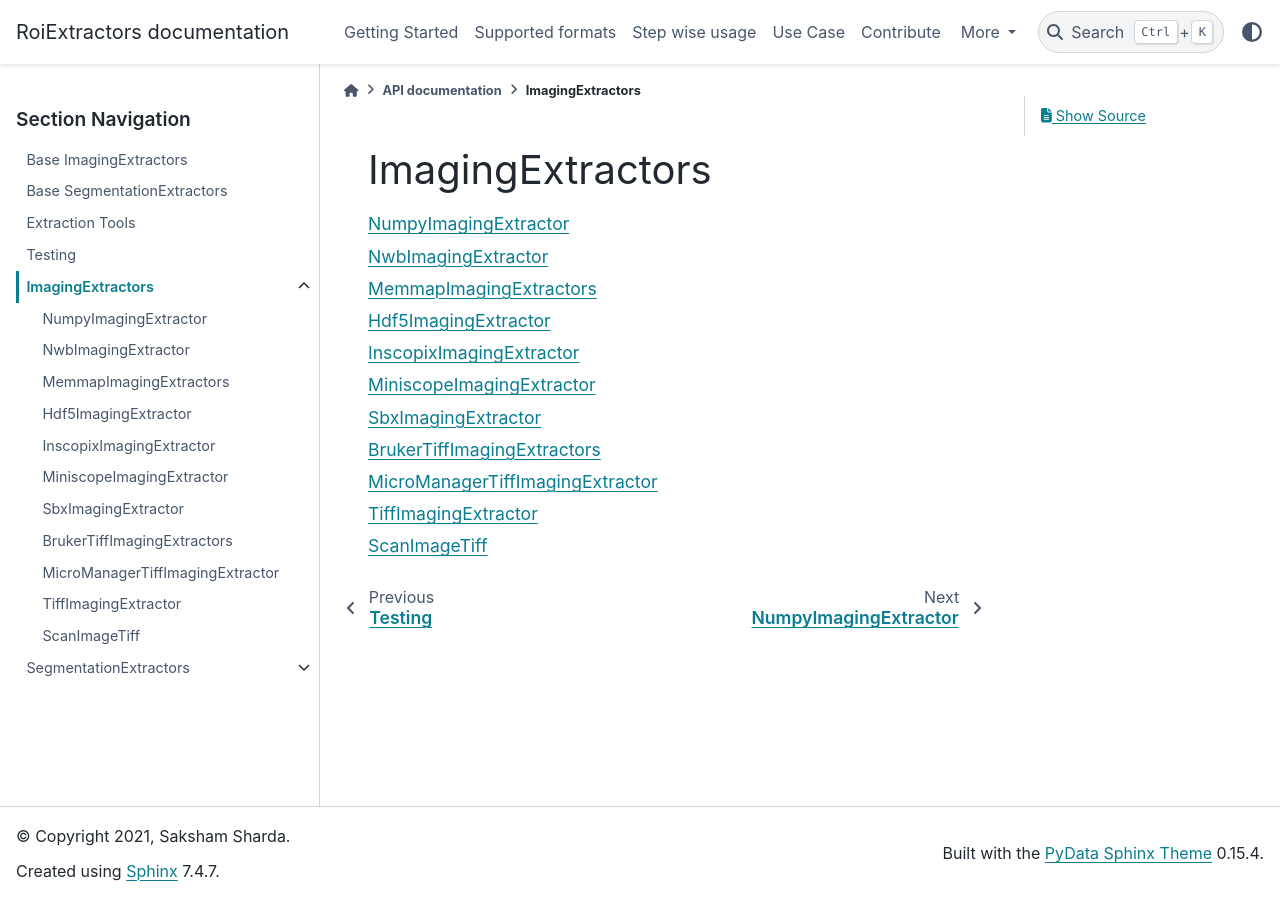
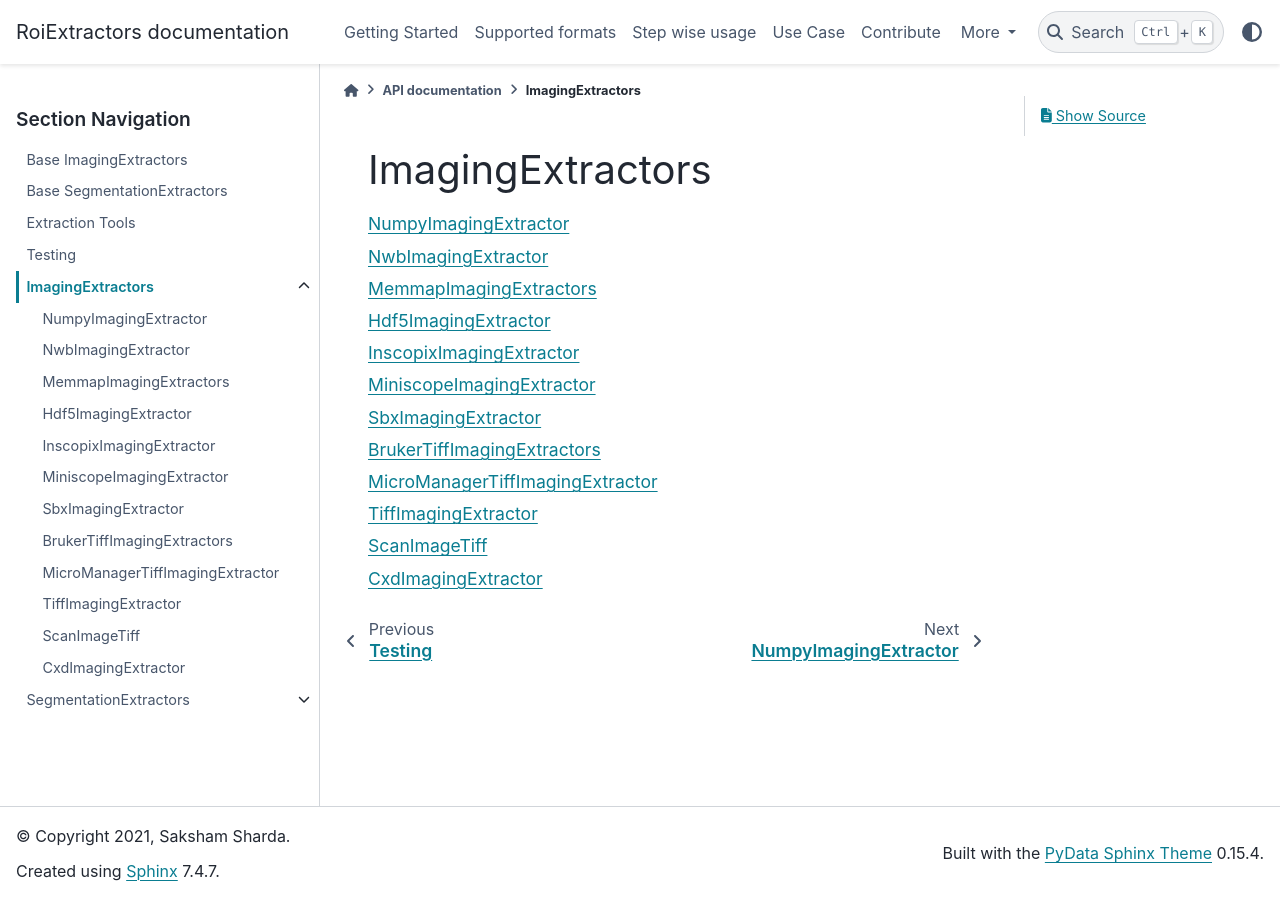
Before and after one commit to catalystneuro/roiextractors, a Sphinx documentation site: the page built from docs/source/api/imaging_extractors/index.rst, in a window 1280 px wide. Built offline with Sphinx 7.4.7 and the PyData theme 0.15.4, drawn with Linux system fonts in a browser that asks for light colours.

```diff
--- /dev/null
+++ b/docs/source/api/imaging_extractors/bioformatsimagingextractors.rst
@@ -0,0 +1,3 @@
+CxdImagingExtractor
+-------------------
+.. automodule:: roiextractors.extractors.bioformatsimagingextractors.CxdImagingExtractor
--- a/docs/source/api/imaging_extractors/index.rst
+++ b/docs/source/api/imaging_extractors/index.rst
@@ -15,3 +15,4 @@ ImagingExtractors
   micromanagertiffimagingextractor
   tiffimagingextractor
   scanimagetiffimagingextractors
+  bioformatsimagingextractors
```
